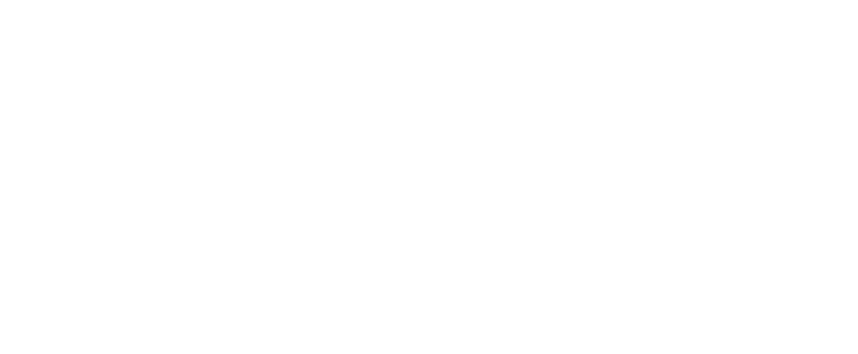
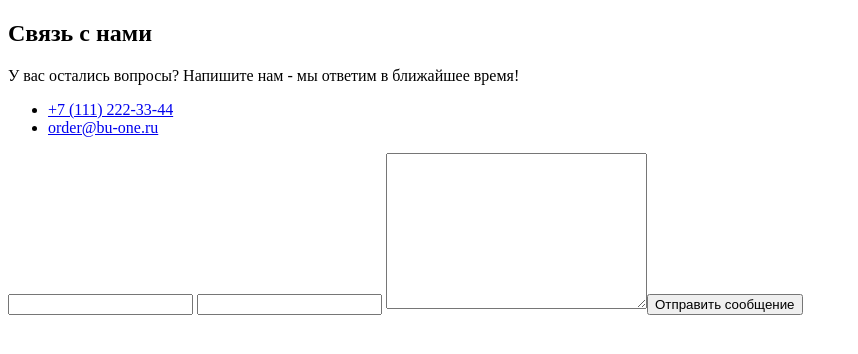
Before and after one commit to josserden/html-css49, a plain HTML site: page index.html in a window 1280 px wide. Shown: the whole page, without its empty margins (0-858 px from the left). Drawn offline with Linux system fonts and the light colour scheme.

Commit message:
create section form

```diff
--- a/index.html
+++ b/index.html
@@ -6,5 +6,26 @@
     <meta name="viewport" content="width=device-width, initial-scale=1.0" />
     <title>Lesson-1</title>
   </head>
-  <body></body>
+  <body>
+    <!-- Section Form -->
+    <section>
+      <h2>Связь с нами</h2>
+      <p>
+        У вас остались вопросы? Напишите нам - мы ответим в ближайшее время!
+      </p>
+
+      <ul>
+        <li><a href="tel:+71112223344">+7 (111) 222-33-44</a></li>
+        <li><a href="mailto:order@bu-one.ru">order@bu-one.ru</a></li>
+      </ul>
+
+      <!-- form -->
+      <form>
+        <input type="text" />
+        <input type="text" />
+        <textarea name="feedback" id="feedback" cols="30" rows="10"></textarea
+        ><button type="submit">Отправить сообщение</button>
+      </form>
+    </section>
+  </body>
 </html>
```
